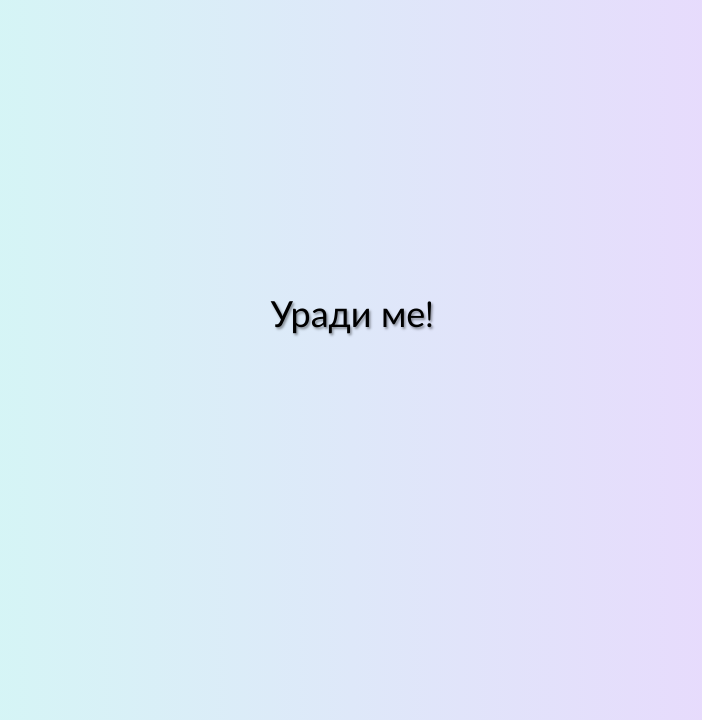
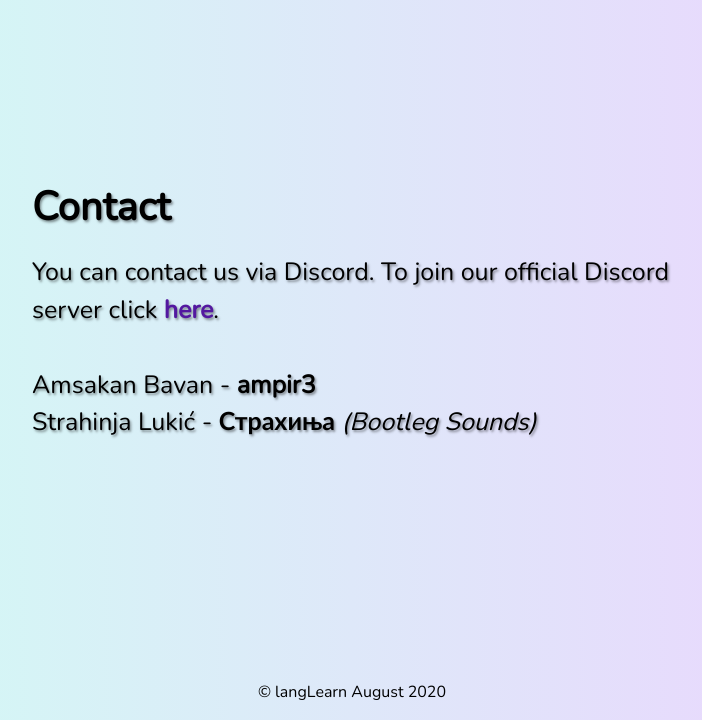
Before and after one commit to StrahinjaLukic03/lingfinity, a PHP site: page /contact.html in a window 1280 px wide. Shown: the part 80-800 px from the top of the page, without its empty margins (288-990 px from the left). Run offline with PHP 8.4, Linux system fonts and the light colour scheme; some libraries are stand-ins or nearby versions.

Commit message:
Edited contact page and about a bit

```diff
--- a/contact.html
+++ b/contact.html
@@ -4,7 +4,7 @@
     <meta charset="UTF-8">
     <meta name="viewport" content="width=device-width, initial-scale=1.0">
     <title>langLearn - Contact</title>
-    <link rel="stylesheet" href="stylesheets/style.css">
+    <link rel="stylesheet" href="stylesheets/contact.css">
     <link rel="stylesheet" href="https://stackpath.bootstrapcdn.com/bootstrap/4.5.0/css/bootstrap.min.css" integrity="sha384-9aIt2nRpC12Uk9gS9baDl411NQApFmC26EwAOH8WgZl5MYYxFfc+NcPb1dKGj7Sk" crossorigin="anonymous">
     <link rel="stylesheet" href="https://cdnjs.cloudflare.com/ajax/libs/animate.css/4.0.0/animate.min.css"/>
 </head>
@@ -35,13 +35,22 @@
 
 <!--Title-->
 
-    <div class="center">
-        <h1 id="header">Уради ме!</h1>
-    </div>
+<div class="center">
+    <h1 id="header"><b>Contact</b></h1>
+    <p id="contacttext">
+        You can contact us via Discord.
+        To join our official Discord server click <a href="https://discord.gg/6PbNDhp"><b>here</b></a>.
+        <br>
+        <br>
+        Amsakan Bavan - <b>ampir3</b>
+        <br>
+        Strahinja Lukić - <b>Страхиња</b> <i>(Bootleg Sounds)</i>
+    </p>
+</div>
 
-    <div id="test">
-
-    </div>
+<footer class="footer">
+    &copy; langLearn August 2020
+</footer>
 
 <script src="scripts/navbaranimation.js"></script>
 <script src="scripts/index.js"></script>
--- a/stylesheets/chooseLessons.css
+++ b/stylesheets/contact.css
@@ -11,13 +11,37 @@
     transform: translate(-50%, -50%);
 }
 
+h1 {
+    color: black;
+    font-family: Nunito, Calibri;
+    text-shadow: 1.5px 2px 2.5px #00000069;
+    font-size: 40px;
+    padding-bottom: 15px;
+}
+
+#contacttext {
+    font-family: Nunito, Calibri;
+    text-shadow: 1.5px 2px 2.5px #00000069;
+    font-size: 25px;
+}
+
+#contacttext a {
+    color: #5318a0;
+    transition: 0.3s;
+}
+
+#contacttext a:hover {
+    color: #7a3dca;
+    text-shadow: 3px 3px 10px #7a3dca;
+}
+
 #themeSwitch {
     padding-top: 9px;
 }
 
 .dark-mode {
     background-image: linear-gradient(to right, #121615, #110f13);
-    color: white;
+    color: lightgray;
 }
 
 .light-mode {
@@ -25,23 +49,8 @@
     color: black;
 }
 
-#header {
+#header{
     z-index: 2;
-    font-size: 22.5px;
-    font-family: Nunito, Calibri;
-    display: inline;
-}
-
-.right {
-    text-align: right;
-    padding-right: 10%;
-    float: right;
-}
-
-.left {
-    text-align: left;
-    margin-right: 10%;
-    margin-left: 10%;
 }
 
 /*Navbar*/
@@ -105,7 +114,6 @@
     height: 27px;
 }
 
-
 .switch input {
     opacity: 0;
     width: 0;
@@ -163,21 +171,17 @@ input:checked + .slider:before {
     height: 25px;
 }
 
-/*Course choose buttons*/
-.flag {
-    height: 70px;
+/*Footer*/
+.footer {
+    position: fixed;
+    left: 0;
+    bottom: 2%;
+    width: 100%;
+    text-align: center;
+    font-family: Nunito, Calibri;
+    transition: 0.3s;
 }
 
-.lang {
-    margin-left: 30px;
-    margin-right: 30px;
+.footer:hover {
+    text-shadow: 3px 3px 10px white;
 }
-
-#container {
-    margin: 0;
-    padding-top: 30px;
-    text-align: center;
-    font-family: Nunito, Calibri;
-    color: black;
-    display: flex;
-}
```
